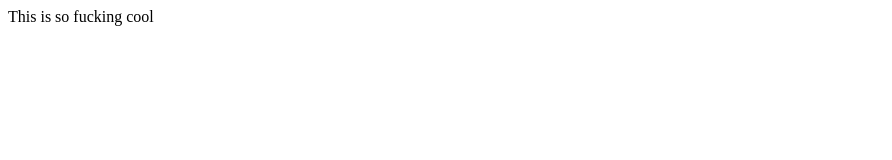
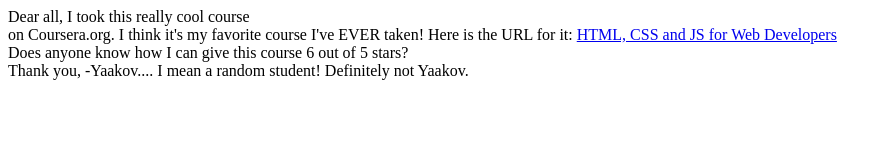
Before and after one commit to DevJebez/web-development, a plain HTML site: page index.html in a window 1280 px wide. Shown: the whole page, without its empty margins (0-892 px from the left). Drawn offline with Linux system fonts and the light colour scheme.

Commit message:
div and span elements

```diff
--- a/index.html
+++ b/index.html
@@ -5,6 +5,21 @@
         <title> Hello world</title>
     </head>
     <body onclick="alert('hey you clicked meehhh')">
-        This is so fucking cool
+        <div>Dear all,
+            <span>I took this really cool course
+            </span></div>
+            <span>on Coursera.org. I think it's
+            my favorite course I've EVER taken!
+            Here is the URL for it:
+            </span>
+            <a href="...">HTML, CSS and JS for Web Developers</a>
+            <div>
+            Does anyone know how I can give this course 6
+            out of 5 stars?
+            </div>
+            <div>
+            Thank you,
+            -Yaakov.... I mean a random student! Definitely not Yaakov.
+            </div>
     </body>
 </html>
```
